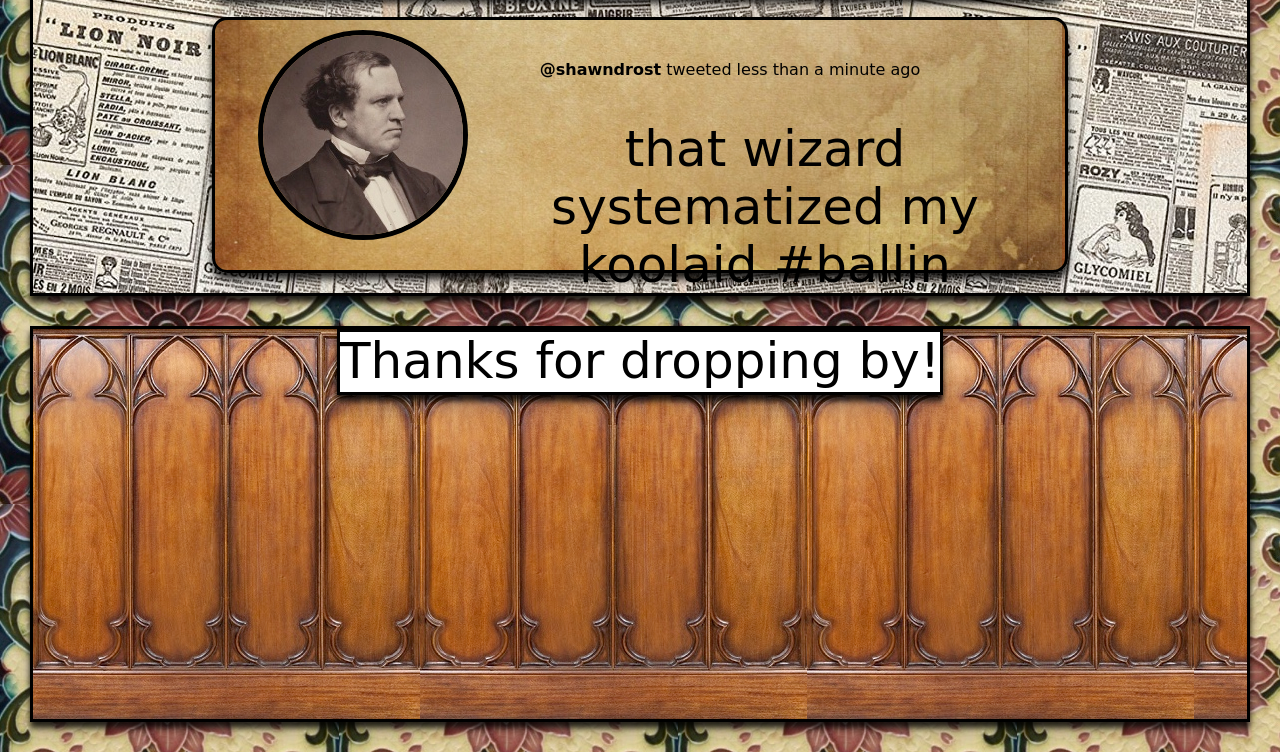
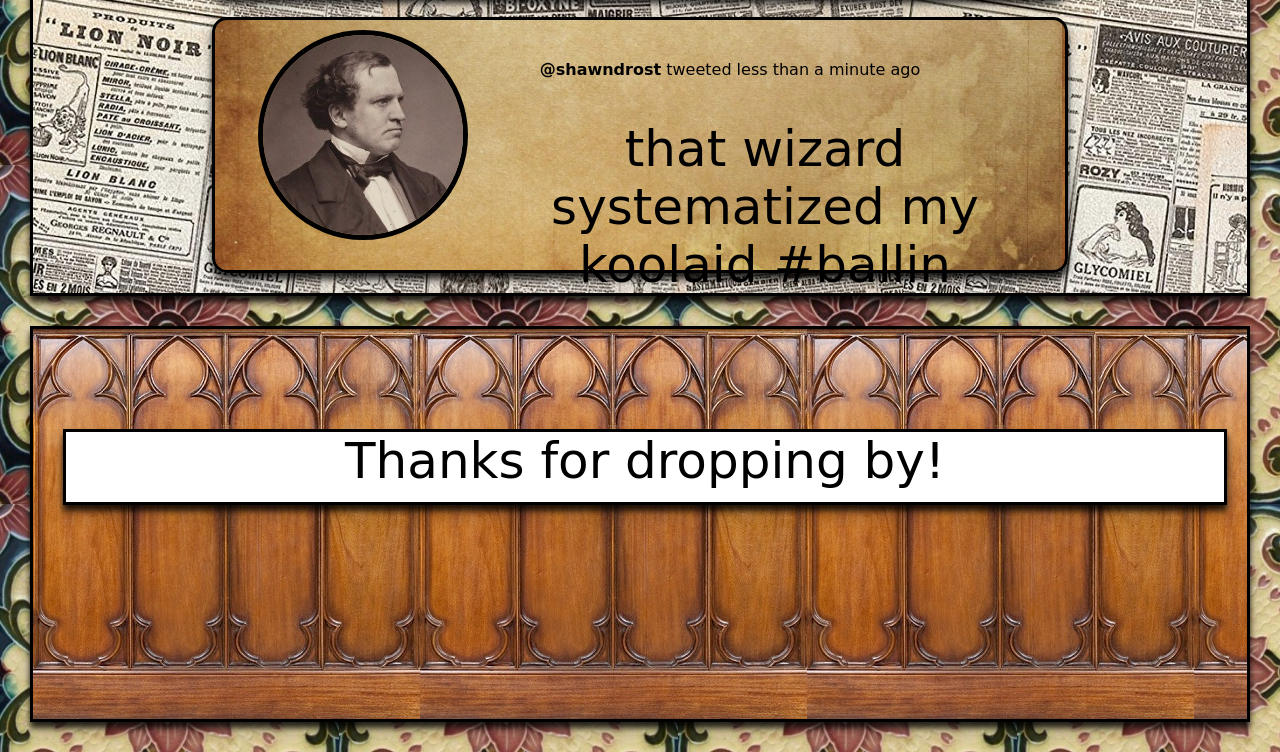
Before and after one commit to parryk303/Victorian-Twitter, a website: page public/index.html in a window 1280 px wide. Shown: the part 3564-4316 px from the top of the page. Drawn offline with Linux system fonts and the light colour scheme; a web font is replaced by a local one.

Commit message:
Added links to home and about

```diff
--- a/public/index.html
+++ b/public/index.html
@@ -57,7 +57,7 @@
         .appendTo('body');
 
         // Home
-        var $home = $('<div id="home" class="main" onClick="window.location.reload();"></div>')
+        var $home = $('<div id="home" class="main" onClick=window.location.href="https://portfolio-jkqap25pb-parryk303.vercel.app/";></div>')
         .css('border-width', '5px')
         .css('grid-column', '1')
         .css('grid-row', '1')
@@ -79,7 +79,7 @@
         .appendTo($home);
 
         // Abount Info
-        var $about = $('<div id="about" class="main"></div>')
+        var $about = $('<div id="about" onClick=window.location.href="https://portfolio-jkqap25pb-parryk303.vercel.app/bio" class="main"></div>')
         .css('border-width', '10px')
         .css('grid-column', '3')
         .css('grid-row', '1')
@@ -172,10 +172,17 @@
         .css('height', '390px')
         .css('max-height', '390px')
         .appendTo($body);
-        var $footerTitle = $('<p class="header">Thanks for dropping by!</p>').css('background-color', 'white')
-        .css('margin', '200px 0px 0px 0px 0px')
-        .css('max-width', '800px')
-        .appendTo($footer)
+        var $footerTitle = $('<p class="footerTitle">Thanks for dropping by!</p>').css('background-color', 'white')
+        .css('margin', '100px 20px 20px 30px')
+        .css('height', '70px')
+        .css('border', 'solid')
+        .css('display', 'flex-box')
+        .css('font-size', '50px')
+        .css('font-family', '"Ewert", cursive')
+        .css('text-align', 'center')
+        .css('align-items', 'center')
+        .css('box-shadow', '0 10px 20px rgba(0,0,0,0.19), 0 6px 6px rgba(0,0,0,0.8)')
+        .appendTo($footer);
 
         // Get tweets from dataGenerator
         const generateTweets = () => {
```
